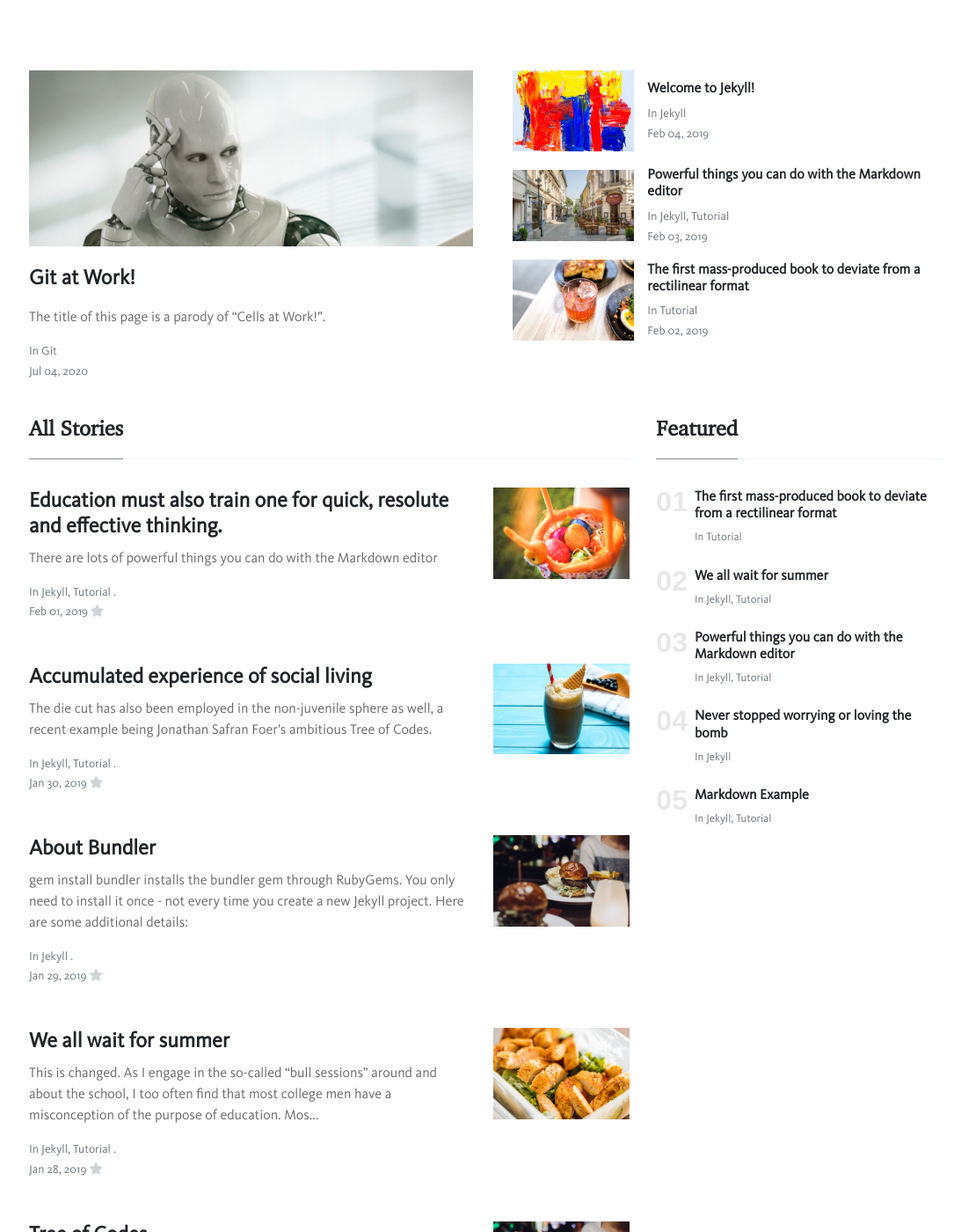
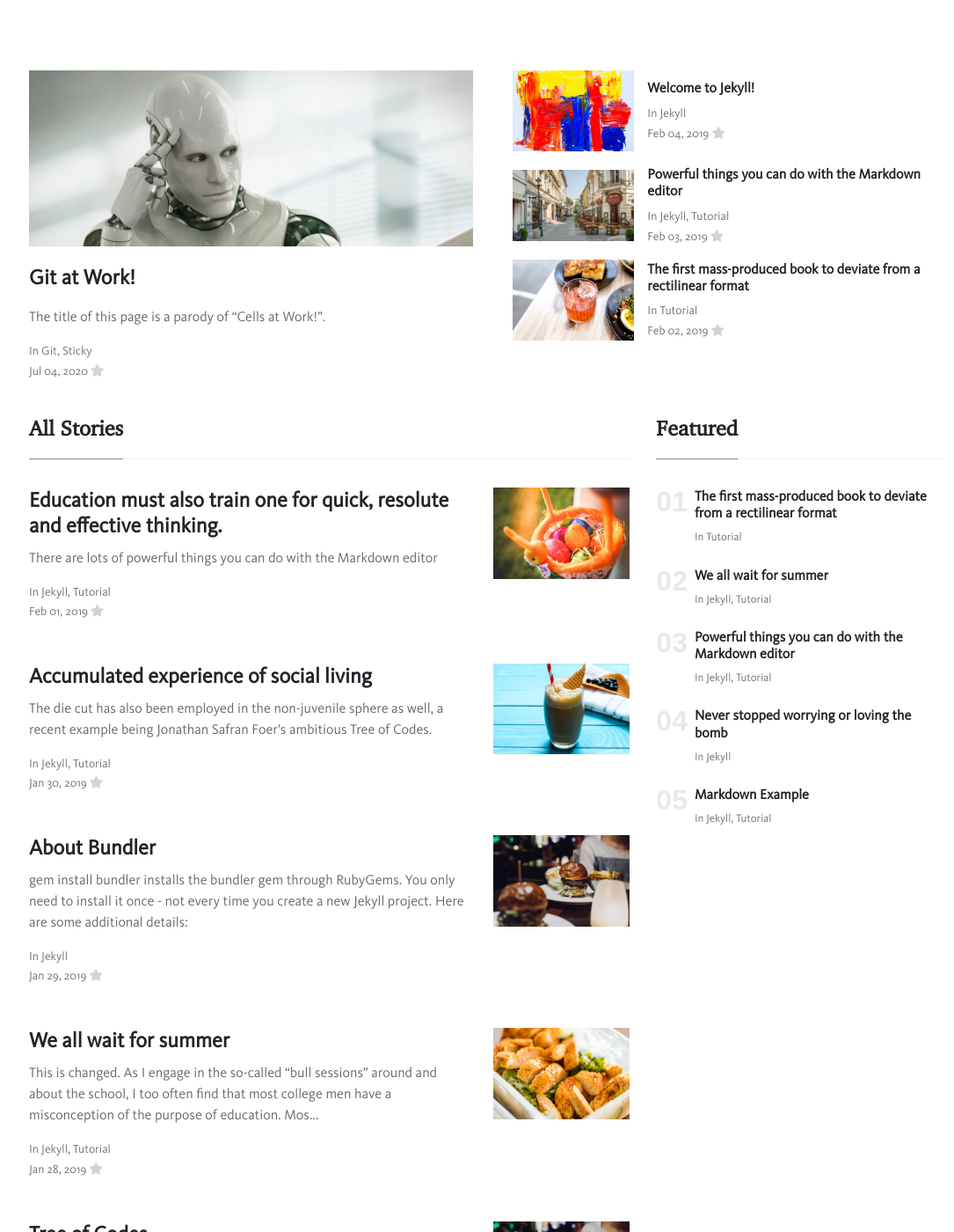
Before and after one commit to hayden-rhee/devlog, a Jekyll site: the page built from index.html, in a window 1280 px wide and 1400 px high. Shown: the whole window at 88% size, without its empty margins (87-1172 px from the left). Built offline with Jekyll 4.4.1, drawn with Linux system fonts in a browser that asks for light colours; nearby versions of some CDN libraries; the list of posts is cut into pages by our own code.

Commit message:
automatic commit on 2020-07-06 22:00:24

```diff
--- a/_includes/main-loop-card.html
+++ b/_includes/main-loop-card.html
@@ -11,7 +11,7 @@
 		{% for category in post.categories %}
 		<a class="text-capitalize text-muted smoothscroll" href="{{site.baseurl}}/categories.html#{{ category | downcase }}">{{ category }}</a><span class="sep">, </span>
 		{% endfor %}
-		</span>.
+		</span>
 	</small>
 	<small class="text-muted">
 		{{ post.date | date: '%b %d, %Y' }} <i class="fa fa-star text-gray"></i>
--- a/_posts/2020-07-04-git-at-work.markdown
+++ b/_posts/2020-07-04-git-at-work.markdown
@@ -1,7 +1,7 @@
 ---
 layout: post
 title:  "Git at Work!"
-categories: [ Git ]
+categories: [ Git, Sticky ]
 author: hyeon
 image: assets/images/alphameme.jpg
 ---
--- a/index.html
+++ b/index.html
@@ -37,7 +37,7 @@ description: ".devlog"
                 </span>
         </small>
         <small class="text-muted">
-            {{ latest_post.date | date: '%b %d, %Y' }}
+            {{ latest_post.date | date: '%b %d, %Y' }} <i class="fa fa-star text-gray"></i>
         </small>
     </div>
     </div>
@@ -68,7 +68,7 @@ description: ".devlog"
                         </span>
                     </small>
                     <small class="text-muted">
-                        {{ second_post.date | date: '%b %d, %Y' }}
+                        {{ second_post.date | date: '%b %d, %Y' }} <i class="fa fa-star text-gray"></i>
                     </small>
                 </div>
             </div>
@@ -95,7 +95,7 @@ description: ".devlog"
                         </span>
                     </small>
                     <small class="text-muted">
-                        {{ third_post.date | date: '%b %d, %Y' }}
+                        {{ third_post.date | date: '%b %d, %Y' }} <i class="fa fa-star text-gray"></i>
                     </small>
                 </div>
             </div>
@@ -122,7 +122,7 @@ description: ".devlog"
                         </span>
                     </small>
                     <small class="text-muted">
-                        {{ fourth_post.date | date: '%b %d, %Y' }}
+                        {{ fourth_post.date | date: '%b %d, %Y' }} <i class="fa fa-star text-gray"></i>
                     </small>
                 </div>
             </div>
```
